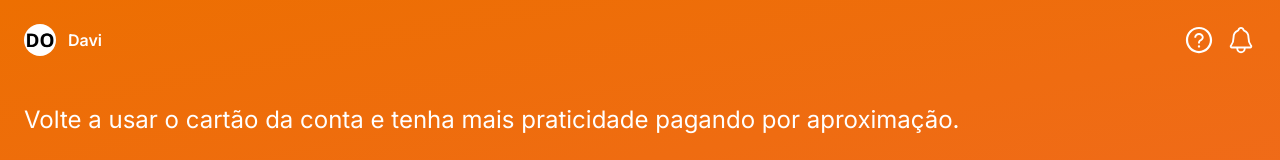
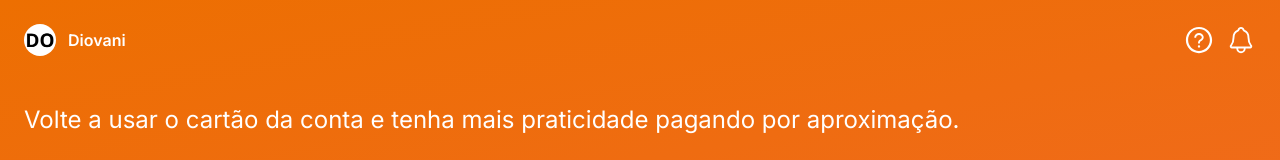
Before and after one commit to Diovanioliveira/iti, a Next.js app: page /painel in a window 1280 px wide. Shown: the top 160 px of the page. Built offline with nearby package versions, Linux system fonts and the light colour scheme.

Commit message:
Atualizar o page.tsx

```diff
--- a/src/app/(views)/painel/page.tsx
+++ b/src/app/(views)/painel/page.tsx
@@ -23,7 +23,7 @@ export default function Painel(){
                 <header className='flex justify-between mb-12'>
                     <div className='flex items-center'>
                         <Image src={userImage} alt='' className='w-8 rounded-full mr-3 text-lg'/>
-                        <div className='font-semibold text-white'>Davi</div>
+                        <div className='font-semibold text-white'>Diovani</div>
                     </div>
                     <div className='flex items-center'>
                         <AiOutlineQuestionCircle className='text-3xl text-white mr-3'/>
```
